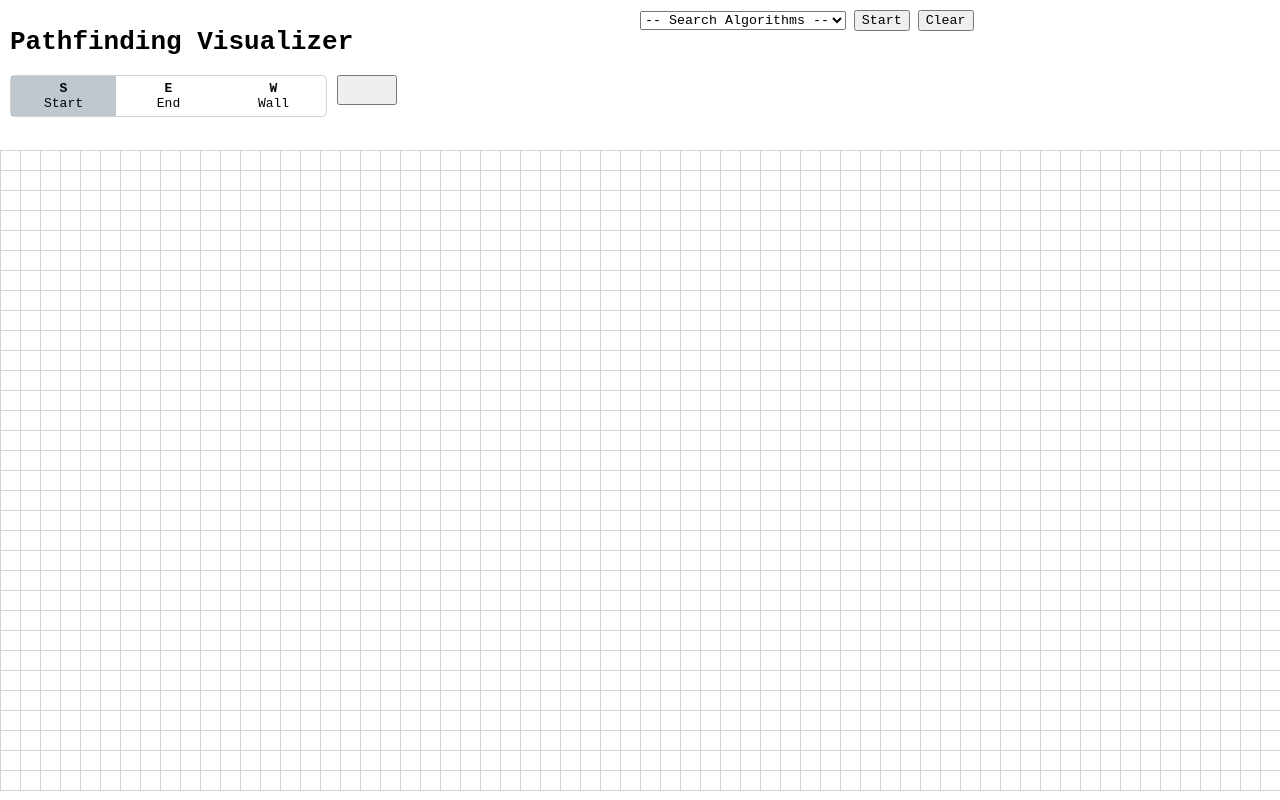
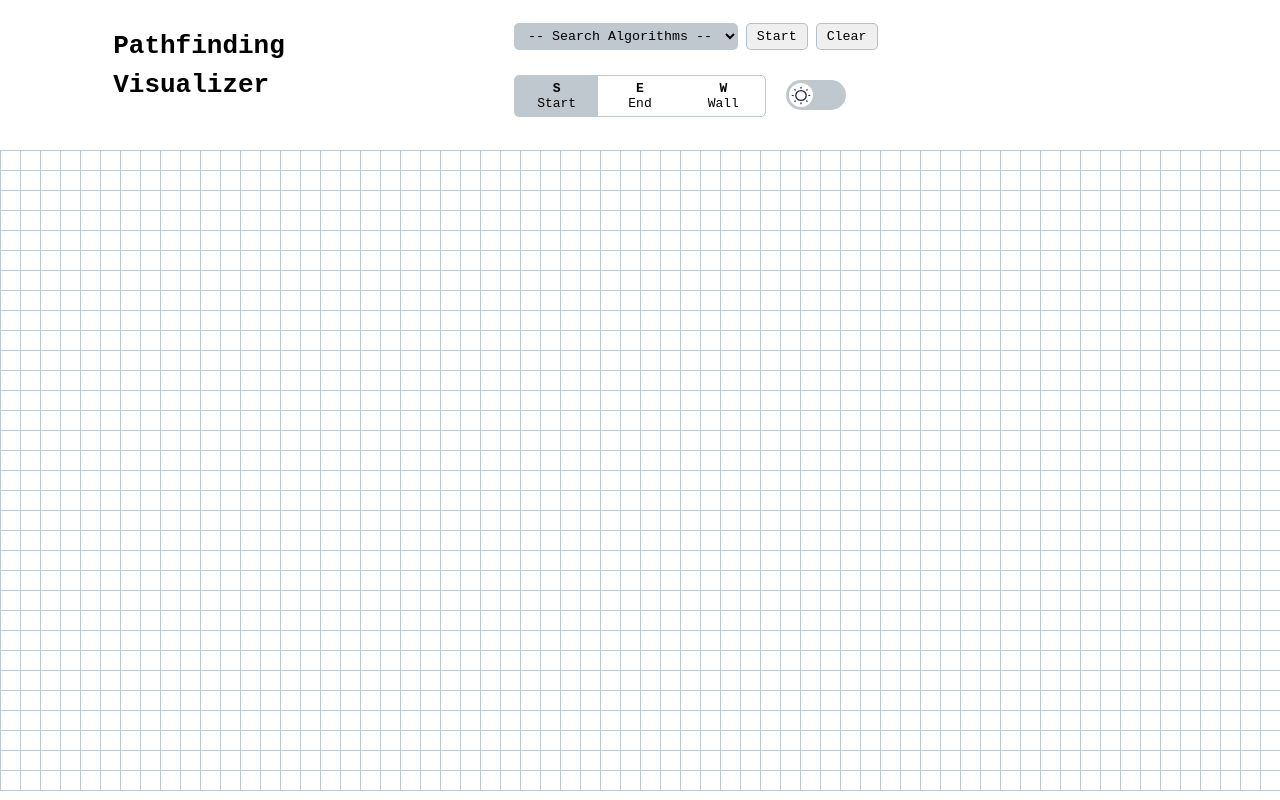
Before and after one commit to rogelio-lopez/pathfinding-visualizer, a website built with Vite: page index.html in a window 1280 px wide. Built offline with nearby package versions, Linux system fonts and the light colour scheme.

Commit message:
node toggle change, theme toggle

```diff
--- a/index.html
+++ b/index.html
@@ -12,27 +12,31 @@
 <body id="app">
   <div class="header-box">
     <div class="left">
-      <h1>Pathfinding Visualizer</h1>
-      <div class="left-bot">
+      <h1>Pathfinding<br>Visualizer</h1>
+    </div>
+
+    <div class="right">
+      <div class="right-top">
+        <select name="AlgoSelect" id="AlgoSelect">
+          <option disabled selected value> -- Search Algorithms -- </option>
+          <option value="BFS">BFS</option>
+        </select>
+
+        <button id="StartFinder">Start</button>
+        <button id="ClearFinder">Clear</button>
+      </div>
+      <div class="right-bot">
         <div class="node-selection">
+          <div class="current-node-select"></div>
           <p><strong>S</strong><span>Start</span></p>
           <p><strong>E</strong><span>End</span></p>
           <p><strong>W</strong><span>Wall</span></p>
         </div>
-        <div class="theme-toggle">
-          <button><span></span></button>
-        </div>
+        <label class="theme-toggle">
+          <input id="ThemeToggle" type="checkbox">
+          <span></span>
+        </label>
       </div>
-    </div>
-
-    <div class="right">
-      <select name="AlgoSelect" id="AlgoSelect">
-        <option disabled selected value> -- Search Algorithms -- </option>
-        <option value="BFS">BFS</option>
-      </select>
-
-      <button id="StartFinder">Start</button>
-      <button id="ClearFinder">Clear</button>
     </div>
   </div>
   <main id="Grid" class="grid"></main>
--- a/src/functions.ts
+++ b/src/functions.ts
@@ -40,4 +40,15 @@ export class Func {
     }
   }
 
+  static changeNodeSelection(keycode: string, el: HTMLElement) {
+    if (keycode == 's') {
+      el.style.left = "0";
+    }
+    else if (keycode == 'e') {
+      el.style.left = "33.33%";
+    }
+    else if (keycode == 'w') {
+      el.style.left = "66.66%";
+    }
+  }
 }
--- a/src/main.ts
+++ b/src/main.ts
@@ -2,23 +2,38 @@ import { Grid } from './grid.ts';
 import { Func } from './functions.ts';
 import breadthFirst from './algos/breadthFirst.ts';
 
+let body = document.querySelector('#app') as HTMLElement;
 let algoSelect = document.querySelector('#AlgoSelect') as HTMLInputElement;
 let startBtn = document.querySelector('#StartFinder');
 let clearBtn = document.querySelector('#ClearFinder');
+let nodeSelection = document.querySelector('.current-node-select') as HTMLElement;
+let toggleTheme = document.querySelector('#ThemeToggle') as HTMLInputElement;
 
 /* --- Initialize Grid class --- */
 let G = new Grid(document.getElementById('Grid'));
 G.displayGrid();
 
+/* Theme Toggle */
+toggleTheme?.addEventListener('change', function() {
+  if (toggleTheme.checked) {
+    body.classList.add('dk');
+  }
+  else {
+    body.classList.remove('dk');
+  }
+});
 
 /* --- Node Selection --- */
 /* Start & End: Handle node selections on click */
-let keyCode: string | null = null;
-window.onkeydown = function(e) {
-  keyCode = e.key;
-}
-window.onkeyup = function() {
-  keyCode = null;
+let keyCode: string = 's';
+window.onkeyup = function(e) {
+  if (e.key == 's' || e.key == 'e' || e.key == 'w') {
+    keyCode = e.key;
+  }
+
+  if (nodeSelection) {
+    Func.changeNodeSelection(keyCode, nodeSelection);
+  }
 }
 
 G.htmlEl?.addEventListener('click', function(e) {
@@ -32,6 +47,11 @@ G.htmlEl?.addEventListener('click', function(e) {
   else if (keyCode == 'e') {
     G.selectEndNode(row, col);
     G.displayGrid();
+  }
+  else if (keyCode == 'w') {
+    G.selectWallNode(row, col);
+    G.displayGrid();
+    lastCoordinate = [row, col];
   }
 });
 
--- a/src/style.css
+++ b/src/style.css
@@ -1,8 +1,18 @@
 *{
-  --bg-clr: #eeeeeecf;
-  color: black;
+  --bg-clr: #fff;
+  --fnt-clr: #000;
+  --lt-clr: #77889978;
+
+  color: var(--fnt-clr);
   font-family: monospace;
 }
+
+.dk *{
+  --bg-clr: #000;
+  --fnt-clr: #fff;
+  --lt-clr: #77889978;
+}
+
 #app{
   display: flex;
   flex-direction: column;
@@ -11,41 +21,71 @@
   width: 100vw;
   margin: 0;
 }
+#app.dk{
+  background: var(--fnt-clr);;
+}
 
 /* Header Box */
 .header-box{
   height: 120px;
   width: calc(100% - 20px);
   padding: 10px;
-  background: white;
-  color: white;
+  color: var(--bg-clr);
+  display: flex;
+  justify-content: space-between;
+}
+.header-box .left{
+  width: 30%;
+  height: 100%;
+  display: flex;
+  justify-content: center;
+}
+.header-box .left h1{
+  line-height: 1.5;
+}
+.header-box .right{
+  width: 60%;
+  height: 100%;
+  display: flex;
+  flex-direction: column;
+  justify-content: space-around;
+}
+.header-box .right select{
+  padding: 5px 10px;
+  border: none;
+  border-radius: 5px;
+  color: var(--fnt-clr);
+  background: var(--lt-clr);
+}
+.header-box .right button{
+  padding: 5px 10px;
+  border-radius: 5px;
+  color: #000;
+  border: solid 1px var(--lt-clr);
+}
+.header-box .right-bot,
+.header-box .right-bot .node-selection{
   display: flex;
 }
-.header-box .left,
-.header-box .right{
+.header-box .right-bot .node-selection{
   width: 50%;
-  height: 100%;
-}
-.header-box .left-bot,
-.header-box .left-bot .node-selection{
-  display: flex;
-}
-.header-box .left-bot .node-selection{
-  width: 50%;
-  border: solid 1px lightgrey;
+  border: solid 1px var(--lt-clr);
   border-radius: 5px;
   position: relative;
+  overflow: hidden;
+  min-width: 200px;
+  max-width: 250px;
 }
-.header-box .left-bot .node-selection::before{
-  content: '';
+.header-box .right-bot .node-selection .current-node-select{
   width: 33.33%;
   height: 100%;
   position: absolute;
   left: 0;
   bottom: 0;
-  background: #77889978;
+  background: var(--lt-clr);
+  transition: .25s ease;
 }
-.header-box .left-bot .node-selection p{
+.header-box .right-bot .node-selection p{
   display: flex;
   flex-direction: column;
   align-items: center;
@@ -55,13 +95,49 @@
   z-index: 1;
 }
 
-.header-box .left-bot .theme-toggle{
-  margin-left: 10px;
+.header-box .right-bot .theme-toggle{
+  margin-left: 20px;
   position: relative;
-}
-.header-box .left-bot .theme-toggle button{
   height: 30px;
   width: 60px;
+  border-radius: 45px;
+  background: var(--lt-clr);
+  cursor: pointer;
+  transform: translateY(5px);
+}
+.header-box .right-bot .theme-toggle input[type="checkbox"]{
+  height: 100%;
+  width: 100%;
+  visibility: none;
+  display: none;
+}
+.header-box .right-bot .theme-toggle input[type="checkbox"] + span{
+  height: 24px;
+  width: 24px;
+  background: #fff;
+  position: absolute;
+  left: 3px;
+  top: 3px;
+  border-radius: 99%;
+  transition: left .25s ease;
+}
+.header-box .right-bot .theme-toggle input[type="checkbox"]:checked + span{
+  right: 3px;
+  left: auto;
+}
+.header-box .right-bot .theme-toggle input[type="checkbox"] + span::after{
+  content: '';
+  height: 80%;
+  width: 80%;
+  position: absolute;
+  top: 10%;
+  left: 10%;
+  background-position: center;
+  background-size: cover;
+  background-image: url('/pathfinding-visualizer/sun.svg');
+}
+.header-box .right-bot .theme-toggle input[type="checkbox"]:checked + span::after{
+  background-image: url('/pathfinding-visualizer/moon.svg');
 }
 
 /* Grid */
@@ -69,8 +145,8 @@
   display: flex;
   flex-wrap: wrap;
   margin: auto;
-  border-top: solid 1px lightgrey;
-  border-left: solid 1px lightgrey;
+  border-top: solid 1px var(--lt-clr);
+  border-left: solid 1px var(--lt-clr);
 }
 
 /* Nodes */
@@ -78,9 +154,9 @@
   position: relative;
   height: 19px;
   width: 19px;
-  border-right: solid lightgrey 1px;
-  border-bottom: solid lightgrey 1px;
-  background: white;
+  border-right: solid var(--lt-clr) 1px;
+  border-bottom: solid var(--lt-clr) 1px;
+  background: var(--bg-clr);
 }
 .node::after{
   content: '';
@@ -96,7 +172,7 @@
   z-index: 2;
   top: -1px;
   left: -1px;
-  border-color: lightgrey;
+  border-color: var(--lt-clr);
   background: inherit;
   scale: 1.2;
 }
```
Also changed, not shown: dist/index.html, dist/moon.svg (added), dist/sun.svg (added), 4 other files.
